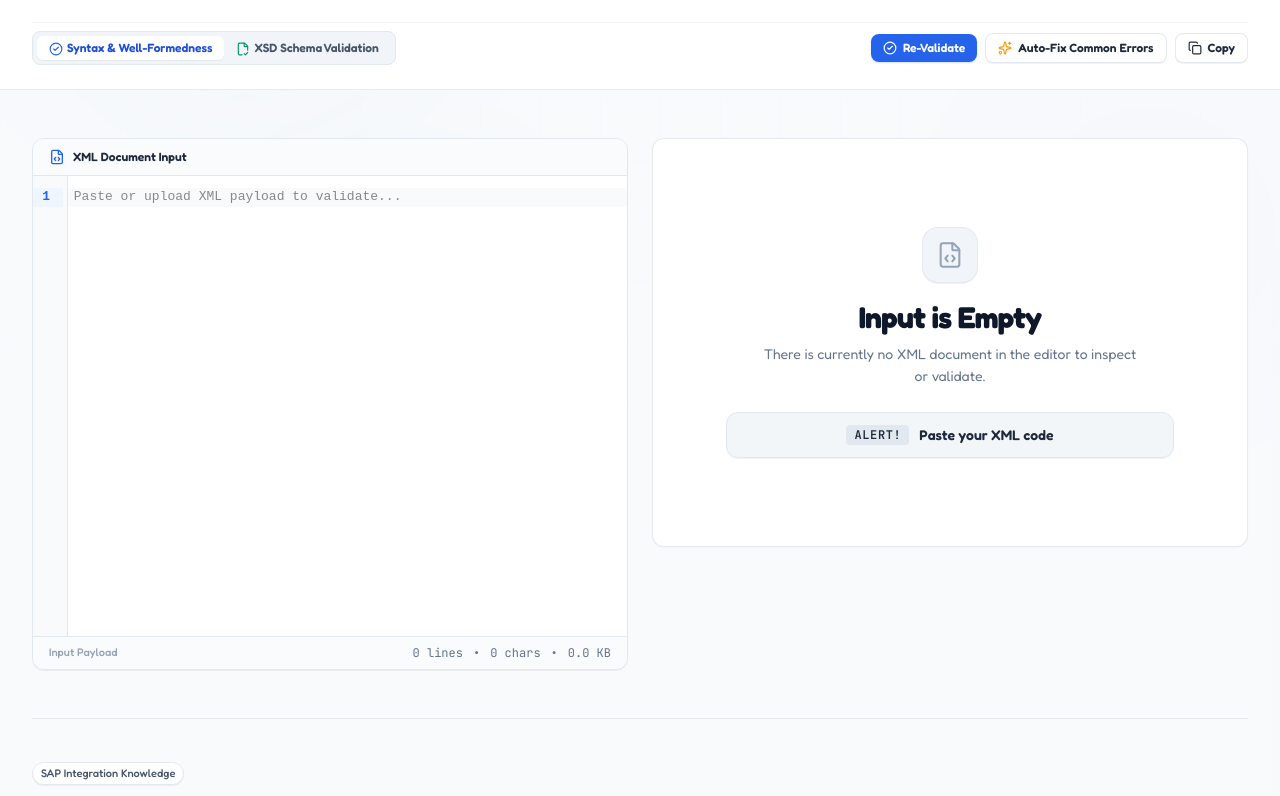
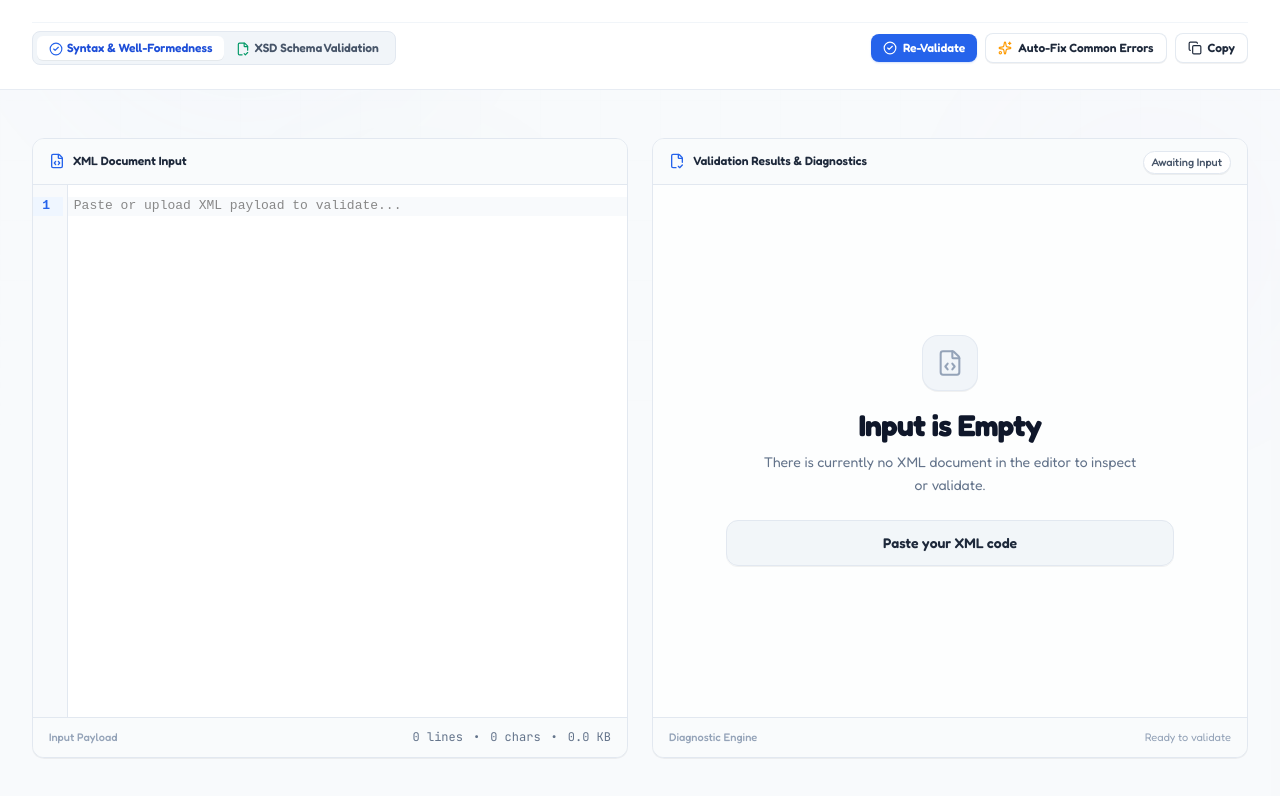
Before and after one commit to Arko-009/ToolSAP, a React (Vite) app in the folder client/: page /tools/xml-validator in a window 1280 px wide. Shown: the part 260-1056 px from the top of the page. Built offline with nearby package versions, Linux system fonts and the light colour scheme; a web font is replaced by a local one.

Commit message:
fix(xml-validator): align left input and right output panel heights with fixed twin container layout

```diff
--- a/client/src/pages/XmlValidatorPage.tsx
+++ b/client/src/pages/XmlValidatorPage.tsx
@@ -7,6 +7,7 @@ import {
   AlertTriangle,
   Sparkles,
   Copy,
+  Upload,
   FileCode,
   Shield,
   Clock,
@@ -339,7 +340,7 @@ export function XmlValidatorPage() {
         }
         leftPane={
           <div
-            className={`flex flex-col h-full bg-white rounded-xl border transition-colors shadow-2xs overflow-hidden ${
+            className={`w-full h-[580px] lg:h-[620px] flex flex-col bg-white rounded-xl border transition-colors shadow-2xs overflow-hidden ${
               isDragging ? 'border-primary-500 ring-2 ring-primary-100' : 'border-neutral-200'
             }`}
             onDragOver={handleDragOver}
@@ -347,7 +348,7 @@ export function XmlValidatorPage() {
             onDrop={handleDrop}
           >
             {/* Left Header */}
-            <div className="flex items-center justify-between px-4 py-2.5 bg-neutral-50/80 border-b border-neutral-200">
+            <div className="flex items-center justify-between px-4 py-2.5 min-h-[46px] h-[46px] bg-neutral-50/80 border-b border-neutral-200 shrink-0">
               <div className="flex items-center gap-2">
                 {validationMode === 'xsd' ? (
                   <div className="inline-flex rounded-md p-0.5 bg-neutral-200 text-xs">
@@ -385,13 +386,14 @@ export function XmlValidatorPage() {
             </div>
 
             {/* Editor Area */}
-            <div className="flex-1 min-h-[460px] relative flex flex-col">
+            <div className="flex-1 min-h-0 relative flex flex-col overflow-hidden">
               {validationMode === 'xsd' && activeTab === 'xsd' ? (
                 <CodeEditor
                   value={inputXsd}
                   onChange={(val) => setInputXsd(val)}
                   placeholder="Paste or type XSD Schema (<xs:schema>)..."
-                  minHeight="460px"
+                  height="100%"
+                  minHeight="100%"
                 />
               ) : (
                 <CodeEditor
@@ -399,7 +401,8 @@ export function XmlValidatorPage() {
                   onChange={(val) => setInputXml(val)}
                   placeholder="Paste or upload XML payload to validate..."
                   hasError={!isInputEmpty && !isActuallyValid}
-                  minHeight="460px"
+                  height="100%"
+                  minHeight="100%"
                 />
               )}
 
@@ -414,7 +417,7 @@ export function XmlValidatorPage() {
             </div>
 
             {/* Editor Bottom Evaluation Bar */}
-            <div className="flex items-center justify-between px-4 py-2 bg-neutral-50/80 border-t border-neutral-200 text-xs text-neutral-500 font-mono">
+            <div className="flex items-center justify-between px-4 py-2 min-h-[40px] h-[40px] bg-neutral-50/80 border-t border-neutral-200 text-xs text-neutral-500 font-mono shrink-0">
               <span className="text-[11px] text-neutral-400 font-sans font-medium">
                 {validationMode === 'xsd' && activeTab === 'xsd' ? 'Schema Definition' : 'Input Payload'}
               </span>
@@ -429,10 +432,36 @@ export function XmlValidatorPage() {
           </div>
         }
         rightPane={
-          <div className="flex flex-col h-full gap-4">
+          <div className="w-full h-[580px] lg:h-[620px] flex flex-col bg-white rounded-xl border border-neutral-200 shadow-2xs overflow-hidden">
+            {/* Right Header */}
+            <div className="flex items-center justify-between px-4 py-2.5 min-h-[46px] h-[46px] bg-neutral-50/80 border-b border-neutral-200 shrink-0">
+              <div className="flex items-center gap-2">
+                <FileCheck2 className="h-4 w-4 text-primary-600" />
+                <span className="text-xs font-semibold text-neutral-800">
+                  Validation Results & Diagnostics
+                </span>
+              </div>
+              <div>
                 {isInputEmpty ? (
-              <Card padding="lg" className="border-neutral-200/90 bg-white shadow-2xs">
-                <div className="flex flex-col items-center justify-center py-14 px-4 text-center">
+                  <Badge variant="neutral" size="sm">
+                    Awaiting Input
+                  </Badge>
+                ) : isActuallyValid ? (
+                  <Badge variant="success" size="sm" dot>
+                    PASS · Valid XML
+                  </Badge>
+                ) : (
+                  <Badge variant="error" size="sm" dot>
+                    FAIL · Syntax Error
+                  </Badge>
+                )}
+              </div>
+            </div>
+
+            {/* Right Body */}
+            <div className="flex-1 min-h-0 relative flex flex-col overflow-y-auto bg-neutral-50/30">
+              {isInputEmpty ? (
+                <div className="h-full flex-1 flex flex-col items-center justify-center p-6 text-center">
                   <div className="w-14 h-14 rounded-2xl bg-neutral-100 border border-neutral-200/80 flex items-center justify-center text-neutral-400 mb-4 shadow-2xs">
                     <FileCode className="h-7 w-7 stroke-[1.75]" />
                   </div>
@@ -446,15 +475,11 @@ export function XmlValidatorPage() {
                   </p>
 
                   <div className="w-full max-w-md flex items-center justify-center gap-2.5 px-4 py-3 rounded-xl bg-neutral-100/90 border border-neutral-200 text-neutral-700 text-sm shadow-2xs">
-                    <span className="inline-flex items-center px-2 py-0.5 rounded text-xs font-bold uppercase tracking-wider bg-neutral-200 text-neutral-800 font-mono">
-                      Alert!
-                    </span>
                     <span className="font-semibold text-neutral-800">Paste your XML code</span>
                   </div>
                 </div>
-              </Card>
               ) : (
-              <>
+                <div className="p-4 space-y-4">
                   {/* Status Card */}
                   {isActuallyValid ? (
                     <Card padding="lg" className="border-emerald-200 bg-emerald-50/60 shadow-xs">
@@ -645,8 +670,30 @@ export function XmlValidatorPage() {
                       </div>
                     )}
                   </Card>
-              </>
+                </div>
               )}
+            </div>
+
+            {/* Right Bottom Status Bar */}
+            <div className="flex items-center justify-between px-4 py-2 min-h-[40px] h-[40px] bg-neutral-50/80 border-t border-neutral-200 text-xs text-neutral-500 font-mono shrink-0">
+              <span className="text-[11px] text-neutral-400 font-sans font-medium">
+                Diagnostic Engine
+              </span>
+              <div className="flex items-center gap-2">
+                {isInputEmpty ? (
+                  <span className="text-[11px] text-neutral-400 font-sans">Ready to validate</span>
+                ) : isActuallyValid ? (
+                  <span className="text-[11px] text-emerald-700 font-sans font-medium flex items-center gap-1">
+                    <Clock className="h-3 w-3" />
+                    Validated in {diagnostic.metrics.executionTimeMs}ms
+                  </span>
+                ) : (
+                  <span className="text-[11px] text-rose-700 font-sans font-medium">
+                    {diagnostic.errors.length} error{diagnostic.errors.length > 1 ? 's' : ''} detected
+                  </span>
+                )}
+              </div>
+            </div>
           </div>
         }
         infoSection={
```
Lines whose indentation alone changed are shown as unchanged.
